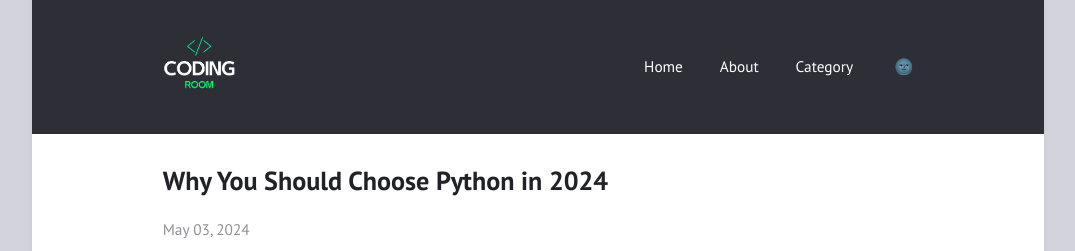
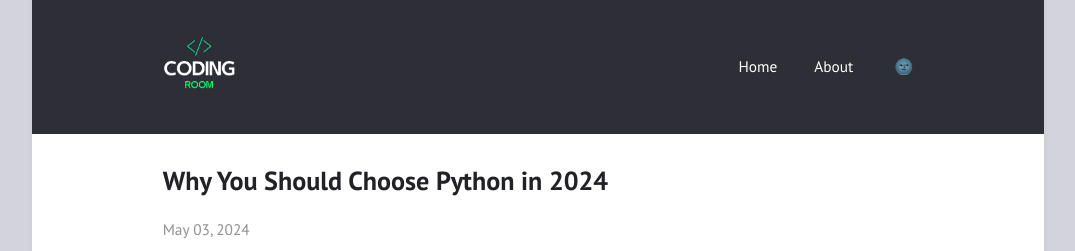
Before and after one commit to exploreprogramming/exploreprogramming.github.io, a Jekyll site: the page built from index.html, in a window 1280 px wide. Shown: the top 251 px of the page, without its empty margins (102-1177 px from the left). Built offline with Jekyll 4.4.1, drawn with Linux system fonts in a browser that asks for light colours; the list of posts is cut into pages by our own code.

Commit message:
Update _config.yml

```diff
--- a/_config.yml
+++ b/_config.yml
@@ -19,7 +19,6 @@ navigation:                # accepts {file, title, url, icon, sidebaricon}
   - {file: "search.html", icon: search, title: About}
   - {file: "index.html", title: Home}
   - {file: "about.html", title: About}
-  - {file: "category.html", title: Category}
 
 external:                  # shows a footer with social links - for available icons see fontawesome.com/icons
   - {title: admin@codingroom.in, icon: envelope, url: "mailto:admin@codingroom.in"} #Don't Change this position affect mailing to other pages
```
